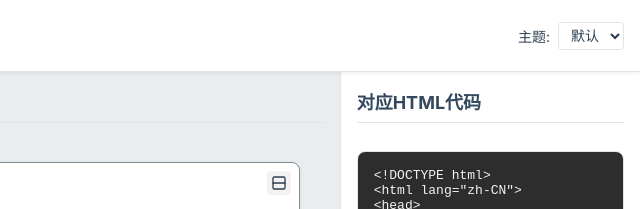
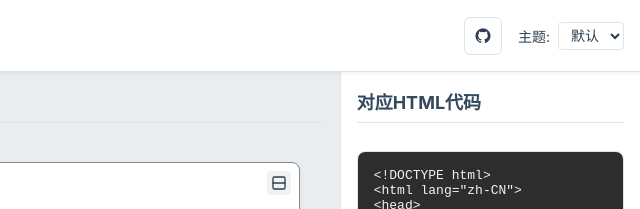
Before and after one commit to Simuoss/Structura, a plain HTML site: page index.html in a window 1280 px wide. Shown: the top 209 px of the page, 640-1280 px from the left. Drawn offline with nearby package versions, Linux system fonts and the light colour scheme; no server answers.

Commit message:
feat: 新增docker部署，首页添加Github链接

```diff
--- a/test.html
+++ b/index.html
@@ -10,6 +10,8 @@
     <script src="https://cdn.bootcdn.net/ajax/libs/Sortable/1.15.0/Sortable.min.js"></script>
     <!-- 引入 Marked.js 用于解析Markdown -->
     <script src="https://cdn.bootcdn.net/ajax/libs/marked/12.0.2/marked.min.js"></script>
+    <!-- 引入 Remix Icon 图标库 -->
+    <link rel="stylesheet" href="https://cdn.bootcdn.net/ajax/libs/remixicon/4.2.0/remixicon.min.css">
     <!-- 基础样式 -->
     <link rel="stylesheet" href="themes/base.css">
     <!-- 主题样式 - 动态加载 -->
@@ -21,11 +23,16 @@
             <img src="/favicon.svg" alt="Structura Logo" class="logo" style="height: 1.5em; vertical-align: middle; margin-right: 8px;">
             Structura · 交互式架构图生成器
         </h1>
-        <div class="theme-selector">
-            <label for="theme-select">主题:</label>
-            <select id="theme-select">
-                <!-- 主题选项将通过JavaScript动态生成 -->
-            </select>
+        <div class="header-actions">
+            <a href="https://github.com/Simuoss/Structura" target="_blank" class="github-link" title="查看GitHub仓库">
+                <i class="ri-github-fill"></i>
+            </a>
+            <div class="theme-selector">
+                <label for="theme-select">主题:</label>
+                <select id="theme-select">
+                    <!-- 主题选项将通过JavaScript动态生成 -->
+                </select>
+            </div>
         </div>
     </header>
     <main class="main-container">
--- a/themes/base.css
+++ b/themes/base.css
@@ -42,6 +42,34 @@ body {
     margin: 0;
     font-size: 24px;
     color: var(--title-color);
+}
+
+.header-actions {
+    display: flex;
+    align-items: center;
+    gap: 16px;
+}
+
+.github-link {
+    display: flex;
+    align-items: center;
+    justify-content: center;
+    width: 36px;
+    height: 36px;
+    border-radius: 6px;
+    background: var(--panel-bg);
+    border: 1px solid var(--border-color);
+    color: var(--text-color);
+    text-decoration: none;
+    transition: all 0.2s ease;
+    font-size: 18px;
+}
+
+.github-link:hover {
+    background: var(--bg-color);
+    border-color: var(--button-bg);
+    color: var(--button-bg);
+    transform: translateY(-1px);
 }
 
 .theme-selector {
```
Also changed, not shown: 2 other files.
